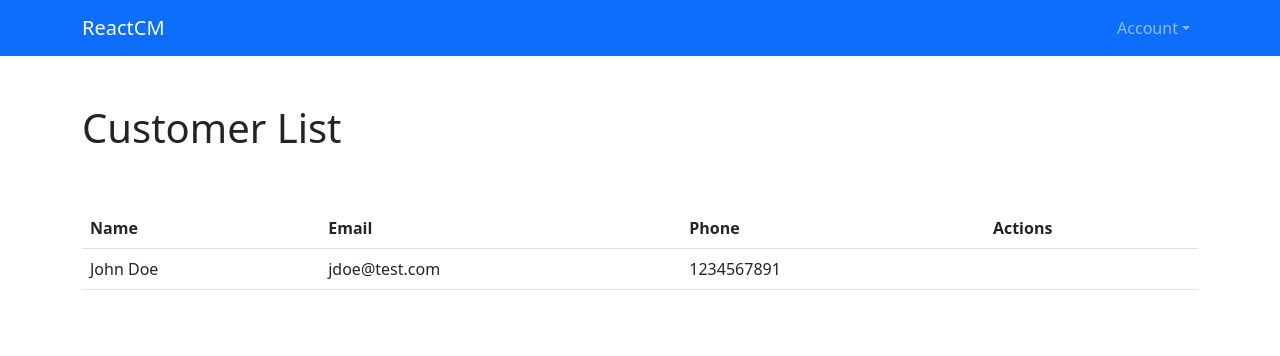
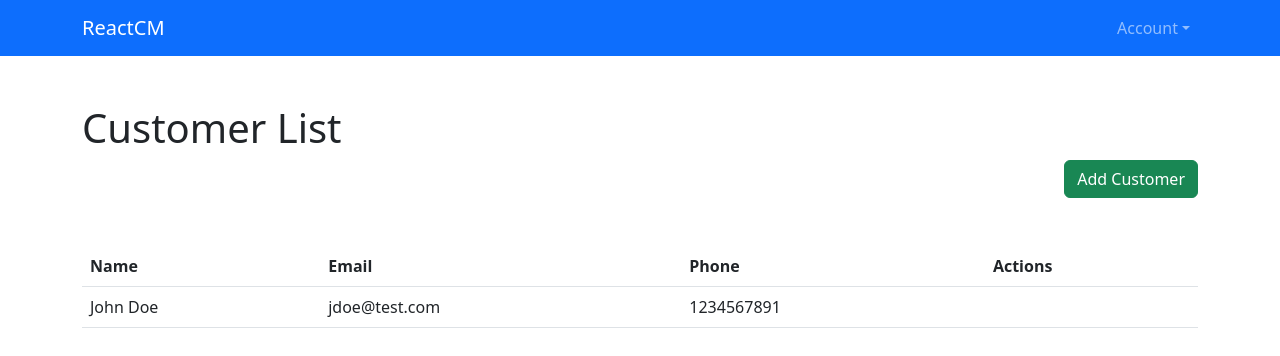
Before and after one commit to rhen99/ReactCM, a React (Create React App) app: page /dashboard in a window 1280 px wide. Shown: the top 356 px of the page. Built offline with nearby package versions, Linux system fonts and the light colour scheme.

Commit message:
added: add customer modal

```diff
--- /dev/null
+++ b/src/components/AddModal.jsx
@@ -0,0 +1,13 @@
+import Modal from "react-bootstrap/Modal";
+function AddModal({ show, handleCloseAddModal }) {
+  return (
+    <Modal show={show} onHide={handleCloseAddModal}>
+      <Modal.Header closeButton>
+        <Modal.Title>Add Customer</Modal.Title>
+        <Modal.Body></Modal.Body>
+      </Modal.Header>
+    </Modal>
+  );
+}
+
+export default AddModal;
--- a/src/components/Dashboard.jsx
+++ b/src/components/Dashboard.jsx
@@ -1,13 +1,30 @@
+import { useState } from "react";
 import CustomerList from "./CustomerList";
 import Container from "react-bootstrap/Container";
 import Row from "react-bootstrap/Row";
 import Col from "react-bootstrap/Col";
+import Button from "react-bootstrap/Button";
+import AddModal from "./AddModal";
 function Dashboard() {
+  const [showAddModal, setShowAddModal] = useState(false);
+  const handleShowAddModal = () => setShowAddModal(true);
+  const handleCloseAddModal = () => setShowAddModal(false);
   return (
     <Container className="mt-5">
       <Row>
         <Col>
           <h1>Customer List</h1>
+        </Col>
+      </Row>
+      <Row>
+        <Col className="text-end">
+          <Button variant="success" onClick={handleShowAddModal}>
+            Add Customer
+          </Button>
+          <AddModal
+            show={showAddModal}
+            handleCloseAddModal={handleCloseAddModal}
+          />
         </Col>
       </Row>
       <Row>
```
